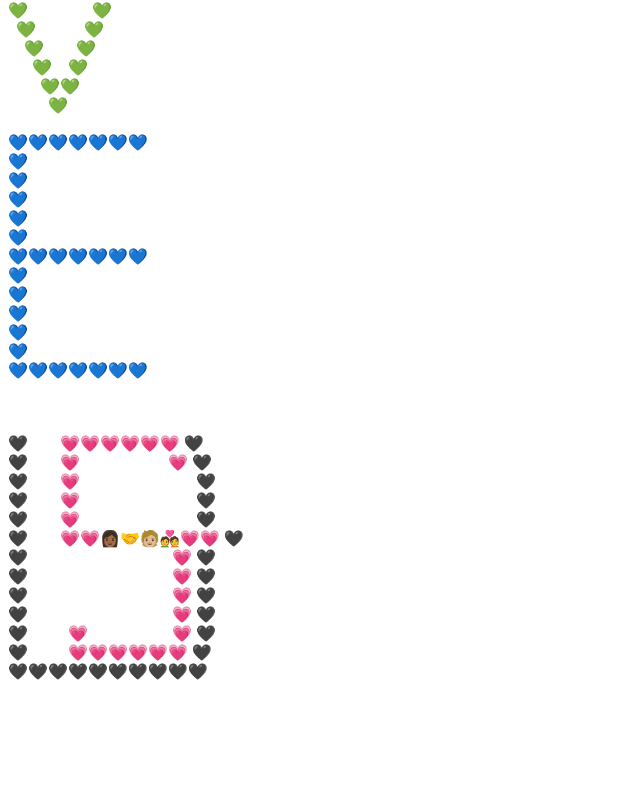
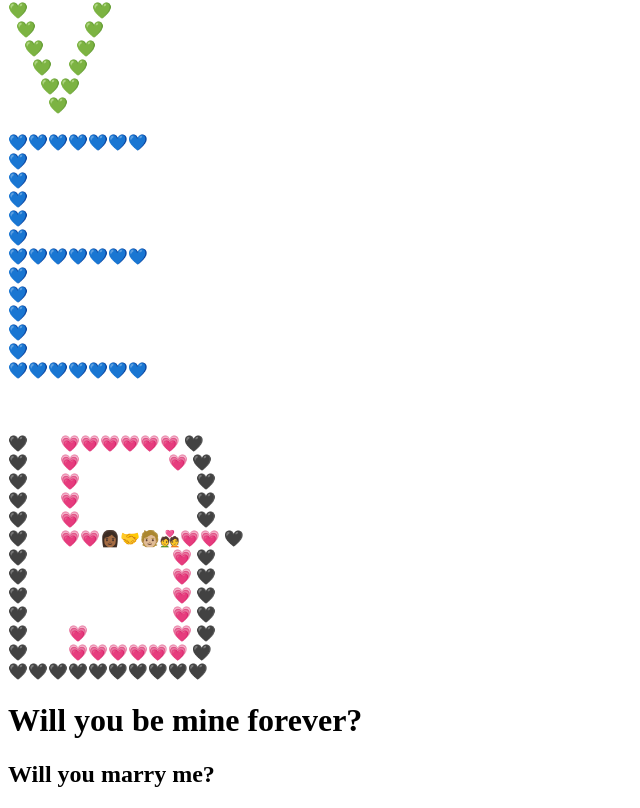
Before and after one commit to whitangel/soyaiba, a plain HTML site: page index.html in a window 1280 px wide. Shown: the part 487-1295 px from the top of the page, without its empty margins (0-640 px from the left). Before the commit the page ends 1184 px from the top, so only its background shows below. Drawn offline with Linux system fonts and the light colour scheme.

Commit message:
Update index.html

```diff
--- a/index.html
+++ b/index.html
@@ -75,7 +75,8 @@
 
 
 
-
+    <h1>Will you be mine forever?</h1>
+    <h2>Will you marry me?</h2>
 </p>
 </body>
 </html>
```
